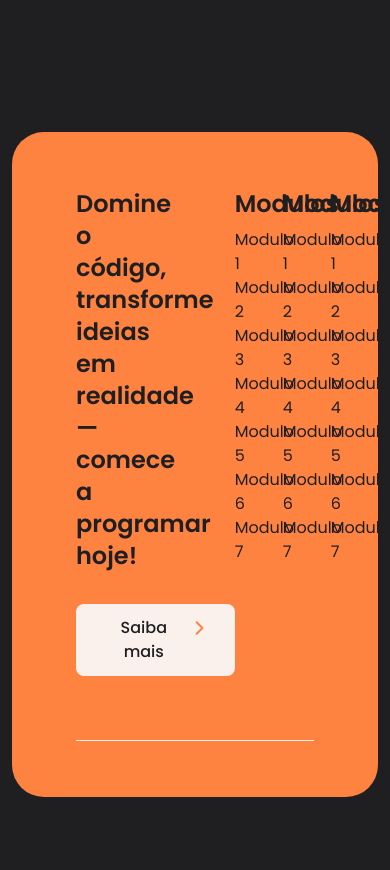
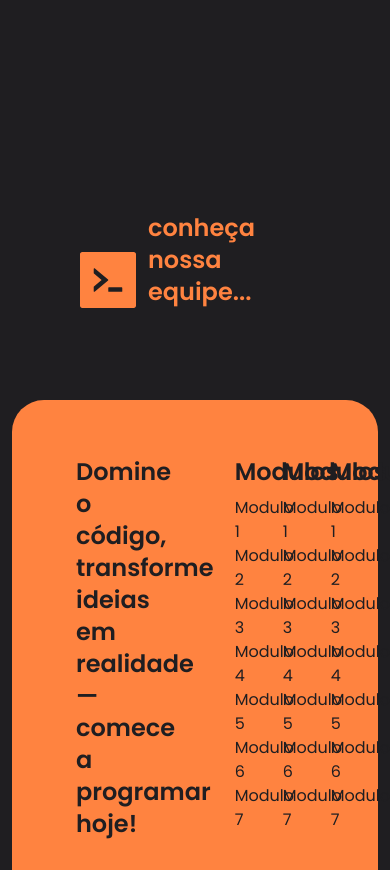
Before and after one commit to kauesandrade/BugHunters, a Next.js app: page / in a window 390 px wide. Shown: the part 8620-9490 px from the top of the page. Before the commit the page ends 9429 px from the top, so only its background shows below. Built offline with nearby package versions, Linux system fonts and the light colour scheme.

Commit message:
Ajuste básico home

```diff
--- a/src/app/page.tsx
+++ b/src/app/page.tsx
@@ -4,6 +4,10 @@ import { Lightbulb, Section } from 'lucide-react';
 import SectionModulos from '@/components/section-modulos';
 
 export default function Home() {
+  function handleNavigation(arg0: string): void {
+    throw new Error('Function not implemented.');
+  }
+
   return (
     <>
       <Cover />
@@ -104,6 +108,11 @@ export default function Home() {
           },
         ]}
       />
+
+      <section className='flex felx-row gap-3 items-end lg:px-45 px-20 py-20'>
+        <img className="cursor-pointer size-14" src="/logo.svg" alt="Logo Bug Hunters" />
+        <p className='text-orange font-semibold text-2xl hover:underline decoration-orange underline-offset-8'>conheça nossa equipe...</p>
+      </section>
     </>
   );
 }
```
Lines whose indentation alone changed are shown as unchanged.
